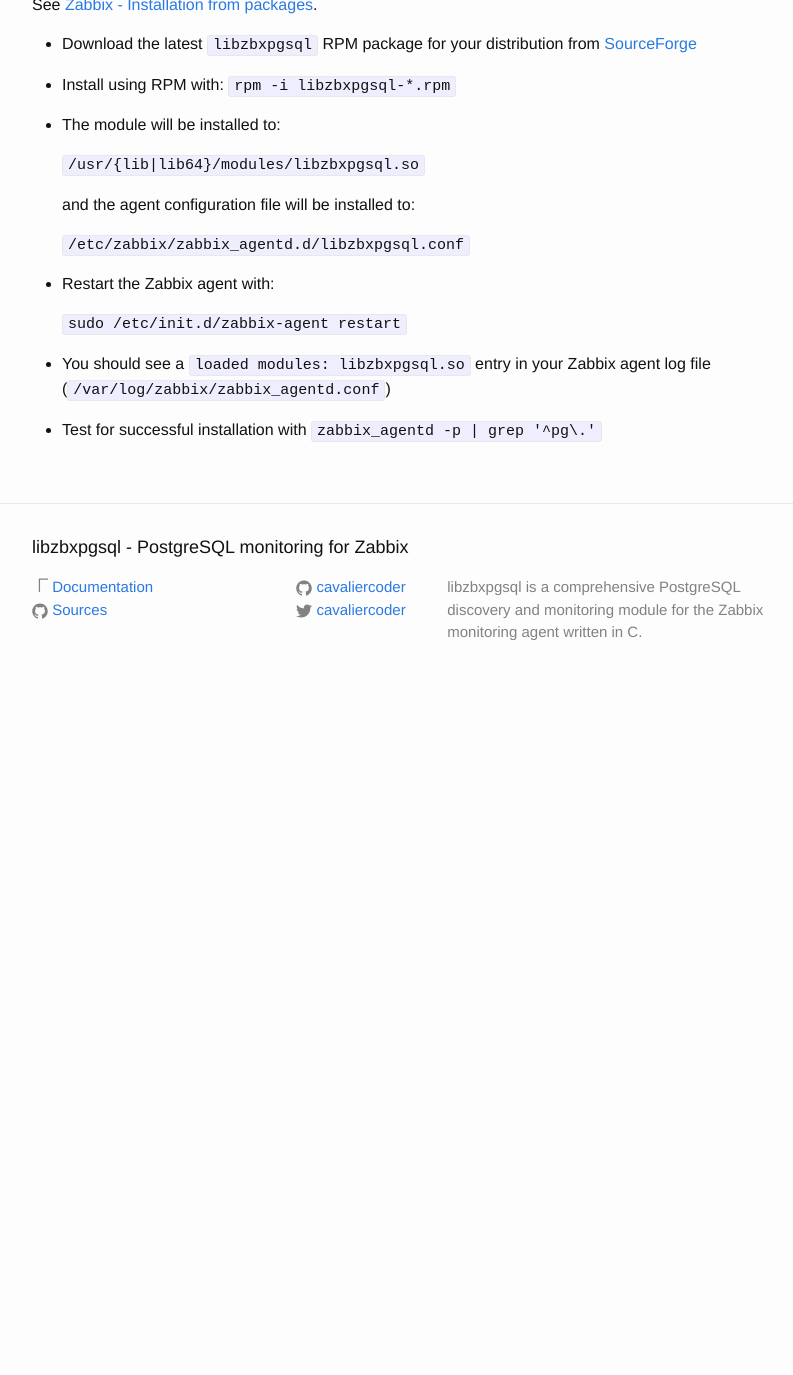
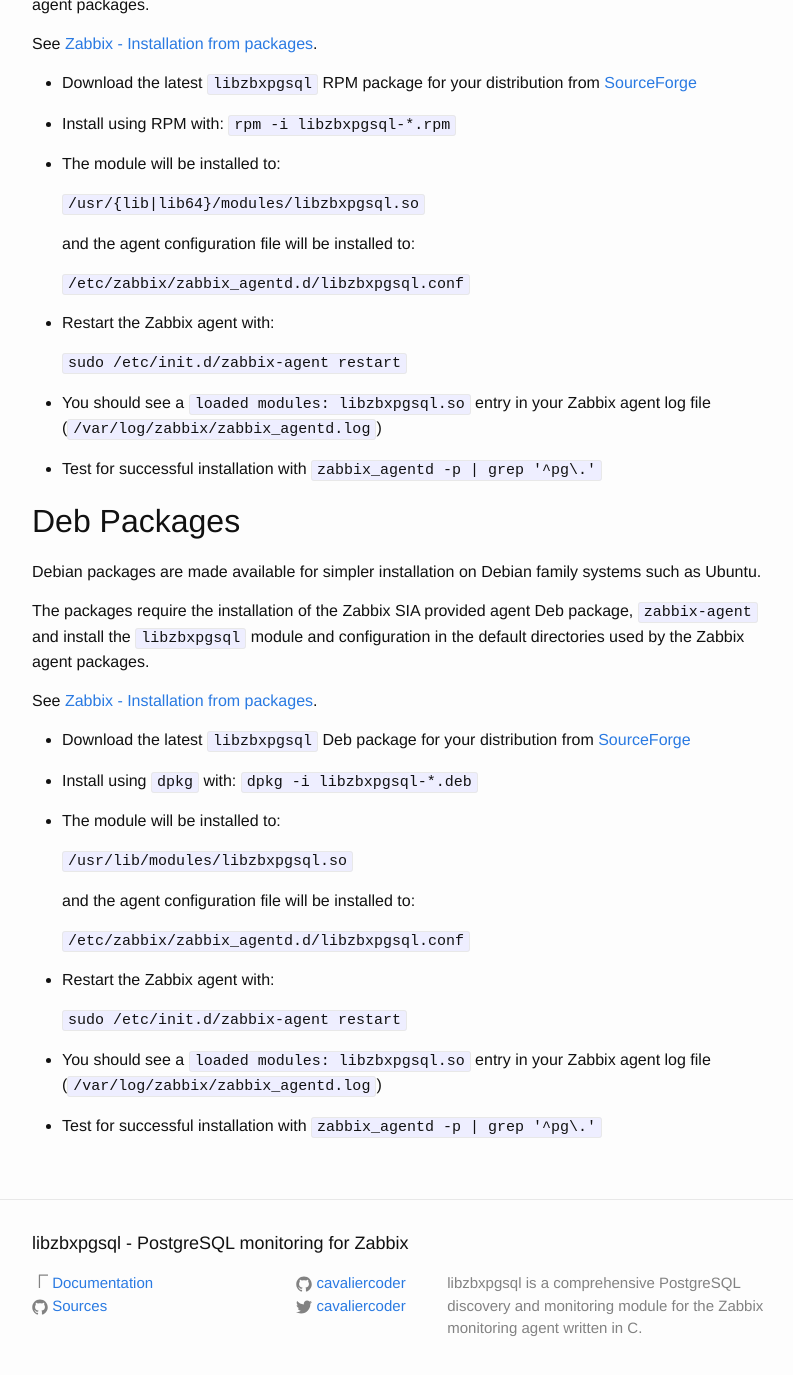
Before and after one commit to zabbix-tools/libzbxpgsql, a Jekyll site: the page built from _docs/installation.md, in a window 1280 px wide and 1400 px high, scrolled down 1960 px. Shown: the top 1375 px of the window, without its empty margins (238-1031 px from the left). Built offline with Jekyll 4.4.1, drawn with Linux system fonts in a browser that asks for light colours; before the commit the page ends 2664 px from its top, so only the background shows below that; some of the changed text lies outside the part shown.

Commit message:
Added installation details for debian packages

```diff
--- a/_docs/installation.md
+++ b/_docs/installation.md
@@ -21,7 +21,9 @@ The following installation methods are available:
 
 * [Compile from source](#from-source) on Linux and compatible operating systems
 
-* [RPM Packages](#rpm-package) for RHEL family operating systems
+* [RPM Packages](#rpm-package) for RedHat family operating systems
+
+* [Deb Packages](#deb-packages) for Debian family operating systems
 
 ![Agent tests screenshot]({{ site.baseurl }}/assets/agenttests.png)
 
@@ -88,6 +90,39 @@ See [Zabbix - Installation from packages](https://www.zabbix.com/documentation/2
   `sudo /etc/init.d/zabbix-agent restart`
 
 * You should see a `loaded modules: libzbxpgsql.so` entry in your Zabbix agent
-  log file (`/var/log/zabbix/zabbix_agentd.conf`)
+  log file (`/var/log/zabbix/zabbix_agentd.log`)
 
 * Test for successful installation with `zabbix_agentd -p | grep '^pg\.'`
+
+
+## Deb Packages
+
+Debian packages are made available for simpler installation on Debian family
+systems such as Ubuntu.
+
+The packages require the installation of the Zabbix SIA provided agent Deb
+package, `zabbix-agent` and install the `libzbxpgsql` module and configuration
+in the default directories used by the Zabbix agent packages.
+
+See [Zabbix - Installation from packages](https://www.zabbix.com/documentation/2.4/manual/installation/install_from_packages).
+
+* Download the latest `libzbxpgsql` Deb package for your distribution from [SourceForge](https://sourceforge.net/projects/libzbxpgsl/files/debs/)
+
+* Install using `dpkg` with: `dpkg -i libzbxpgsql-*.deb`
+
+* The module will be installed to:
+
+  `/usr/lib/modules/libzbxpgsql.so`
+
+  and the agent configuration file will be installed to:
+
+  `/etc/zabbix/zabbix_agentd.d/libzbxpgsql.conf`
+
+* Restart the Zabbix agent with:
+
+  `sudo /etc/init.d/zabbix-agent restart`
+
+* You should see a `loaded modules: libzbxpgsql.so` entry in your Zabbix agent
+  log file (`/var/log/zabbix/zabbix_agentd.log`)
+
+* Test for successful installation with `zabbix_agentd -p | grep '^pg\.'`
```
